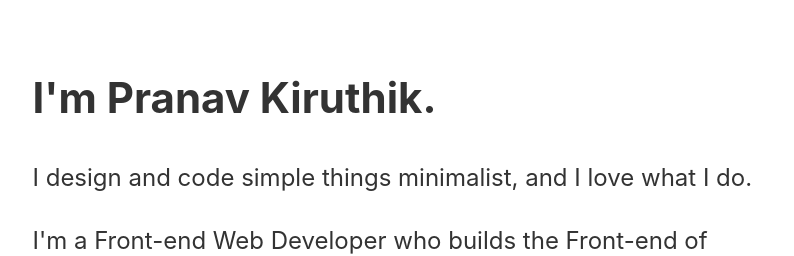
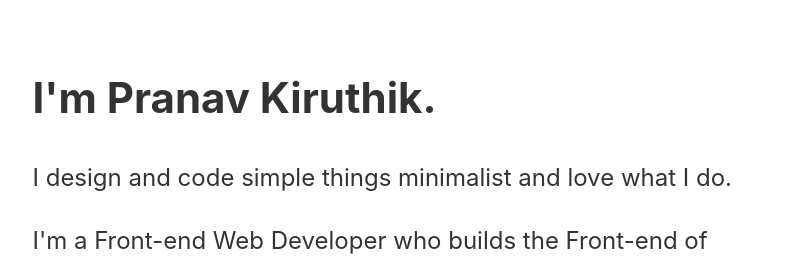
Before and after one commit to Pranav-Kiruthik/Portfolio, a plain HTML site: page index.html in a window 1280 px wide. Shown: the top 256 px of the page, without its empty margins (229-1023 px from the left). Drawn offline with Linux system fonts and the light colour scheme.

Commit message:
Update index.html

```diff
--- a/index.html
+++ b/index.html
@@ -14,7 +14,7 @@
 				<h1>I'm Pranav Kiruthik.</h1>
 			</header>
 			<main>
-				<p>I design and code simple things minimalist, and I love what I do.</p>
+				<p>I design and code simple things minimalist and love what I do.</p>
 				<p>I'm a Front-end Web Developer who builds the Front-end of Websites that leads to the success of the overall product. I use HTML, CSS, JavaScript, C, C++, Python, and MySQL to do these things. I also did some personal <a href="project.html">projects</a>.</p>
 				<p><strong>What is it that I do, exactly?</strong> I'm a student at Bannari Amman Institute of Technology doing my third year in Electronics and Communication Engineering and holding 7.74 CGPA (upto fifth semester).I'm open to Job opportunities where I can contribute, learn and grow. If you have a good opportunity that matches my skills then don't hesitate to <a href="contact.html">contact</a> me. </p>
 			</main>
```
